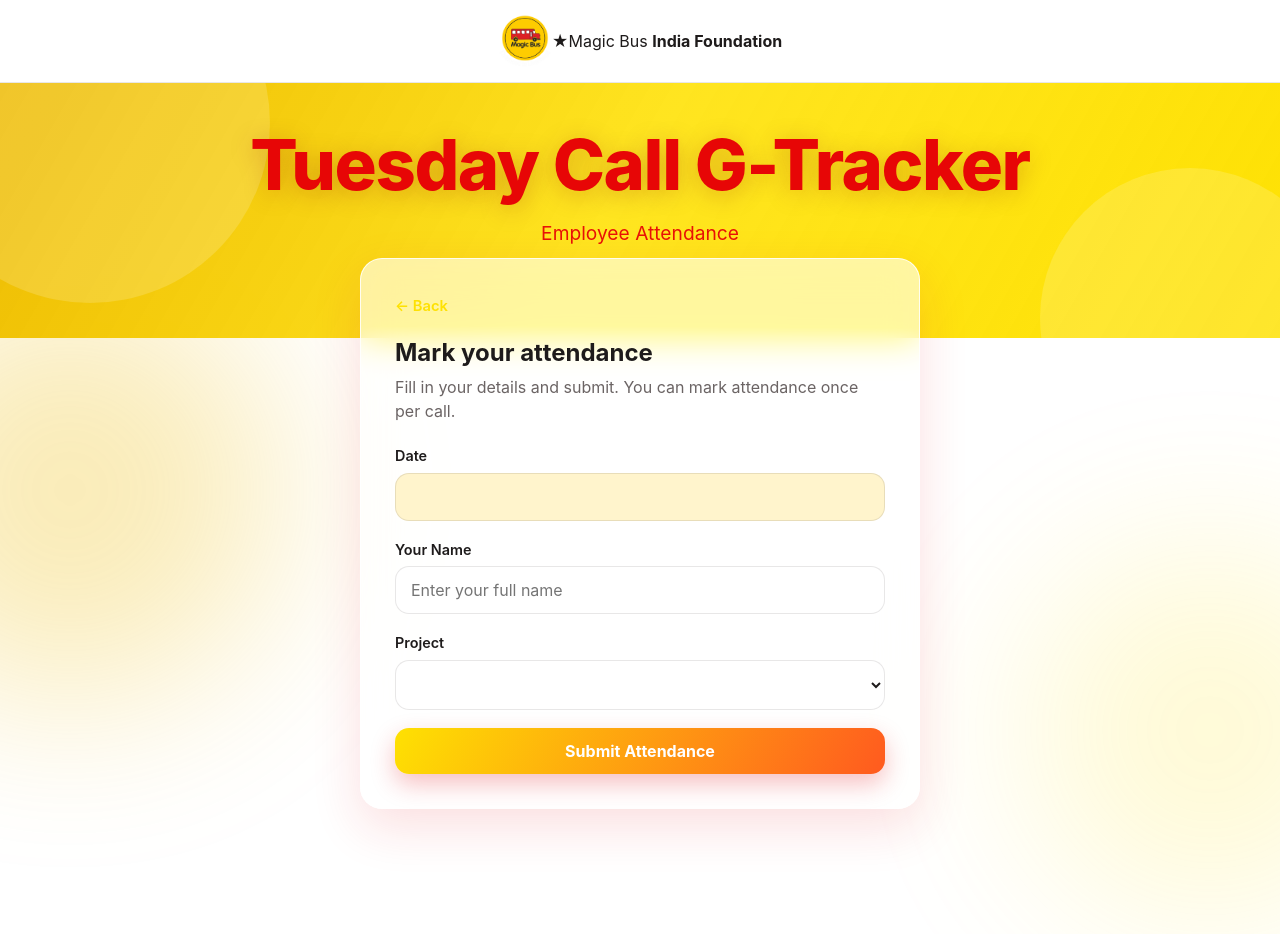
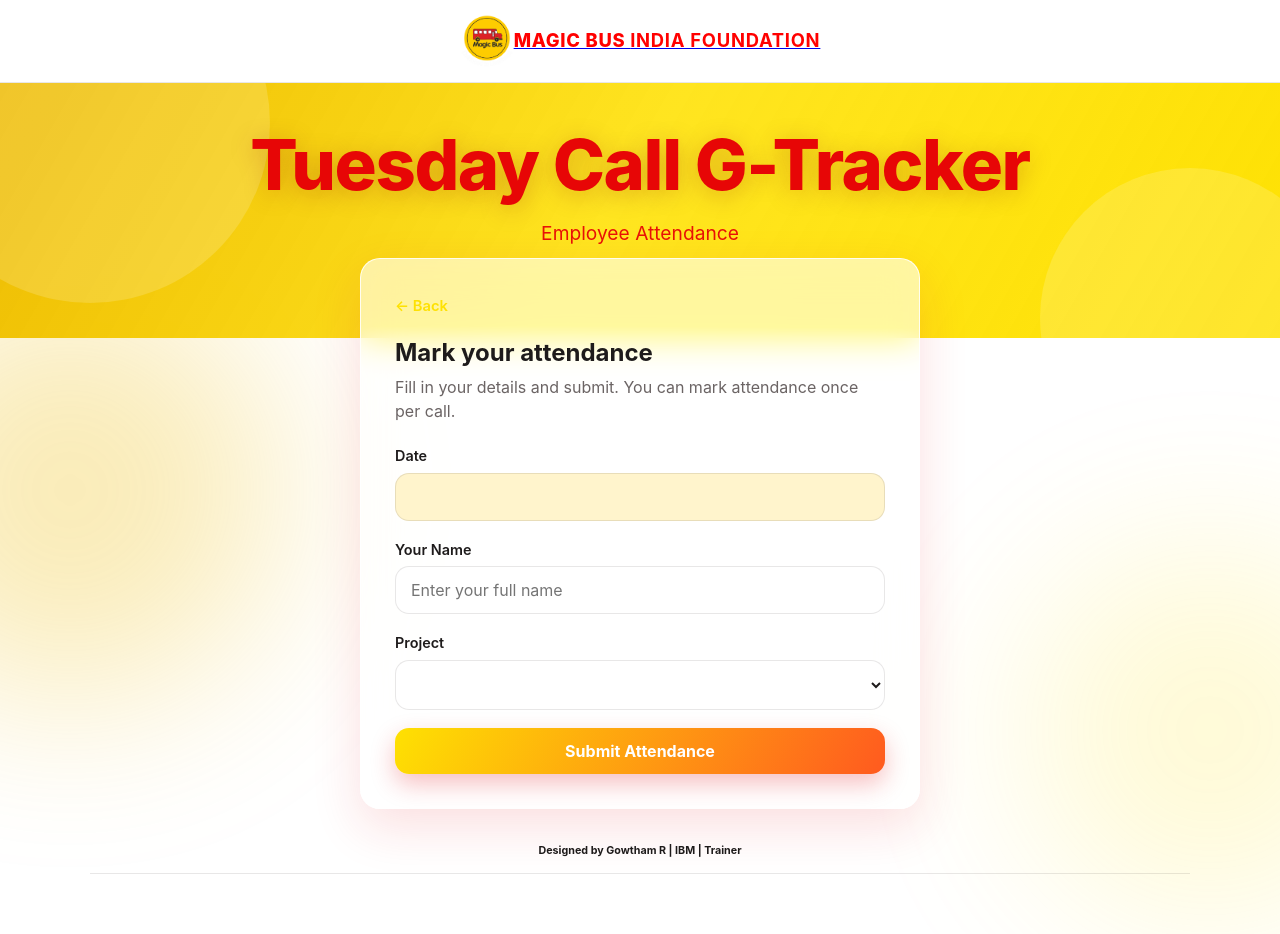
Before and after one commit to Ssjdextro/Tuesdaycall-Gtracker-MB, a plain HTML site: page employee.html in a window 1280 px wide. Before the commit the page ends 869 px from the top, so only its background shows below. Drawn offline with Linux system fonts and the light colour scheme.

Commit message:
Add files via upload

```diff
--- a/employee.html
+++ b/employee.html
@@ -8,10 +8,15 @@
 </head>
 <body>
 
+  <!-- Logo banner: place your logo file next to this page as magic-bus-logo.png -->
   <header class="logo-banner">
-    <img src="magic-bus-logo.png" alt="Magic Bus India Foundation"
+    <a href="https://www.magicbus.org/">
+      <img src="magic-bus-logo.png" alt="Magic Bus India Foundation"
          onerror="this.style.display='none';this.nextElementSibling.style.display='flex';">
-    <div class="logo-fallbac"><span class="dot">&#9733;</span><span>Magic Bus <b>India Foundation</b></span></div>
+    </a>
+    <a href="https://www.magicbus.org/">
+       <div class="logo-fallback"><span>Magic Bus <b style="color: red; ">India Foundation</b></span></div>
+    </a>
   </header>
 
   <section class="hero compact">
@@ -53,6 +58,12 @@
         <a class="btn ghost" href="index.html">Back to home</a>
       </div>
     </div>
+        <!-- Credit -->
+        <div class="logo-banner-credit">
+     <h6>
+      Designed by Gowtham R | IBM | Trainer
+     </h6>
+    </div>
   </main>
 
   <script type="module" src="employee.js"></script>
--- a/styles.css
+++ b/styles.css
@@ -50,11 +50,23 @@
   top: 0;
   z-index: 20;
 }
+.logo-banner-credit {
+  margin-top: 20px;
+  border-bottom: 1px solid var(--line);
+  display: flex;
+  align-items: center;
+  justify-content: center;
+  padding: 14px 20px;
+  position: sticky;
+  top: 0;
+  z-index: 20;
+}
+
 .logo-banner img { height: 54px; width: auto; max-width: 70vw; object-fit: contain; display: block; }
 .logo-fallback {
-  display: none;
   align-items: center;
   gap: 10px;
+  color: red;
   font-weight: 800;
   letter-spacing: .04em;
   font-size: 1.15rem;
@@ -109,7 +121,7 @@
   backdrop-filter: blur(18px) saturate(160%);
   -webkit-backdrop-filter: blur(18px) saturate(160%);
   border: 1px solid var(--glass-border);
-  border-radius: var(--radius);
+  border-radius: 20px;
   box-shadow: var(--shadow);
 }
 
```
Also changed, not shown: admin.html (+13 -3 lines), index.html (+11 -2 lines).
